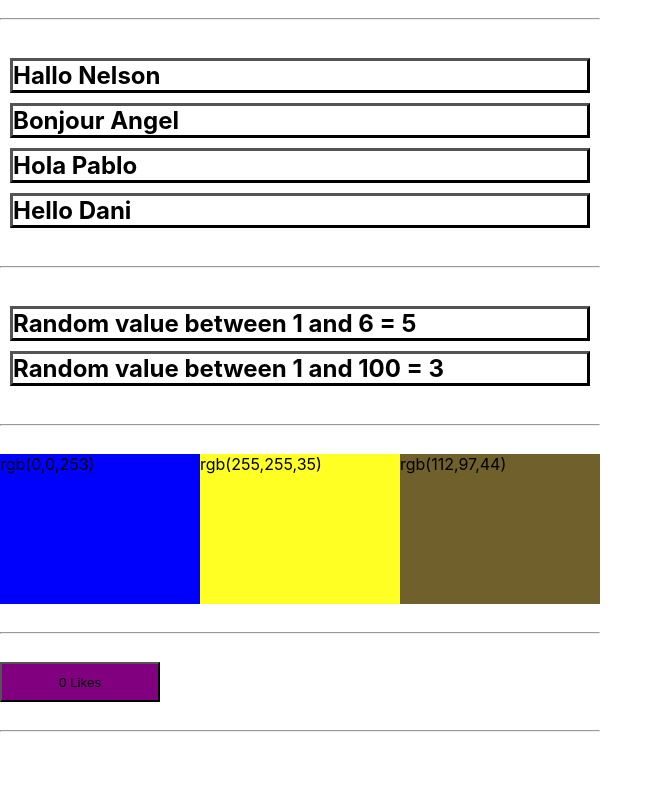
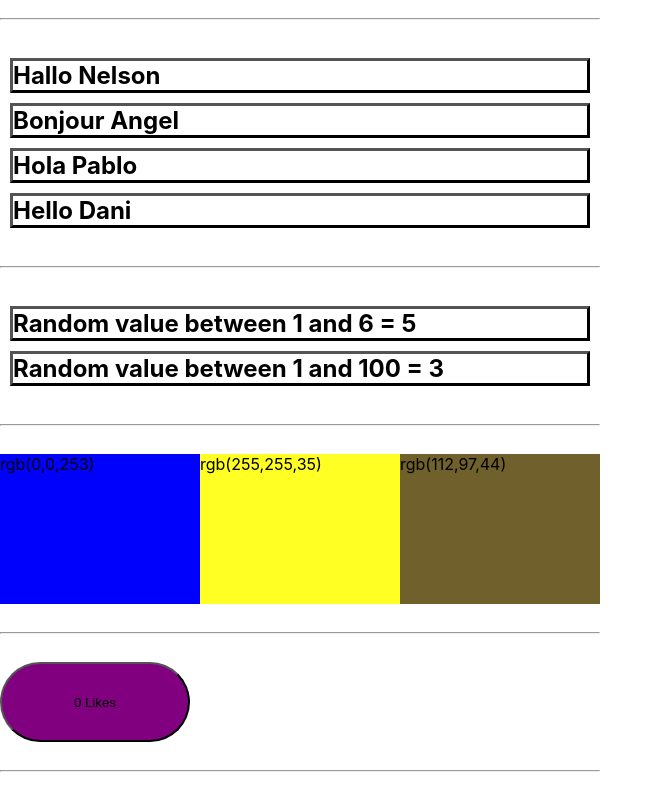
Before and after one commit to danieldaga/LAB-ReactTraining-1, a React (Create React App) app in the folder react-training-01/: page / in a window 1280 px wide. Shown: the part 320-1120 px from the top of the page, without its empty margins (0-663 px from the left). Before the commit the page ends 1080 px from the top, so only its background shows below. Built offline with nearby package versions, Linux system fonts and the light colour scheme.

Commit message:
iteration 8 not complete

```diff
--- a/react-training-01/src/components/LikeButton.css
+++ b/react-training-01/src/components/LikeButton.css
@@ -1,4 +1,6 @@
 .button-like{
-    width: 160px;
-    height: 40px;
+    width: 190px;
+    height: 80px;
+    border-radius: 40px;
+
 }
--- a/react-training-01/src/components/LikeButton.jsx
+++ b/react-training-01/src/components/LikeButton.jsx
@@ -5,7 +5,6 @@ import './LikeButton.css'
 const LikeButton = () =>{
     const [count,setCount] = useState(0)
     const [color, setColor] = useState(0)
-
 
     const colorsButton = ['purple','blue','green','yellow','orange','red']
     return(
```
